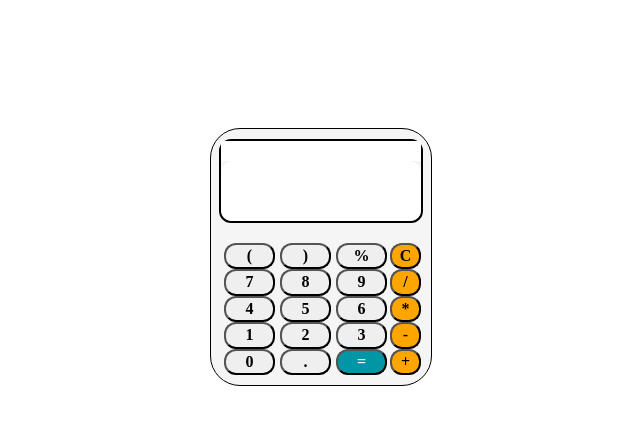
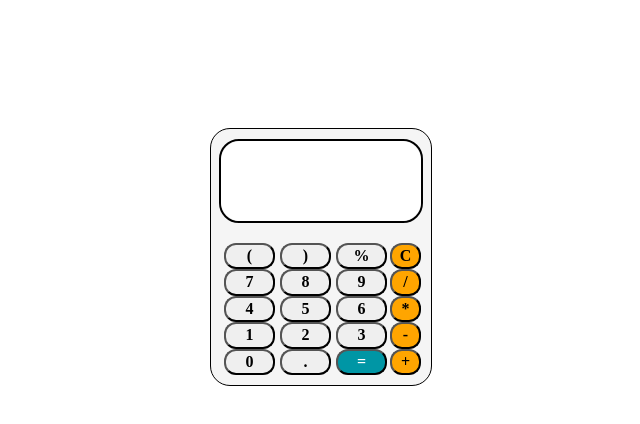
Before and after one commit to AuroreVanHoorebeke/calculator, a plain HTML site: page index.html in a window 1280 px wide. Shown: the full height of the page, 212-852 px from the left. Drawn offline with Linux system fonts and the light colour scheme.

Commit message:
display borders correction

```diff
--- a/style.css
+++ b/style.css
@@ -34,7 +34,7 @@ div.calculator {
     align-items: center;
     background-color: whitesmoke;
     border: 1px solid black;
-    border-radius: 30px;
+    border-radius: 20px;
 }
 
 
@@ -53,7 +53,7 @@ button {
     width: 100%;
     height: 80px;
     border: 2px solid black;
-    border-radius: 12px;
+    border-radius: 20px;
 }
 
 .display {
@@ -61,16 +61,18 @@ button {
     height: 60px;
     background-color: white;
     /* border: 2px solid black; */
-    border-radius: 12px;
+    border-radius: 0 0 20px 20px;
     /* word-wrap: break-word; */
 }
 
 .histDiv {
     padding: 10px;
+    height: 60px;
     color: lightgray;
     background-color: white;
     white-space: break-spaces;
     overflow-y: scroll;
+    border-radius: 20px 20px 0 0;
 }
 
 /* Button styling */
```
